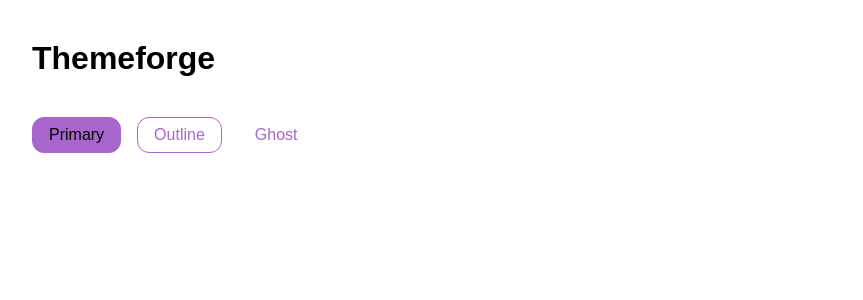
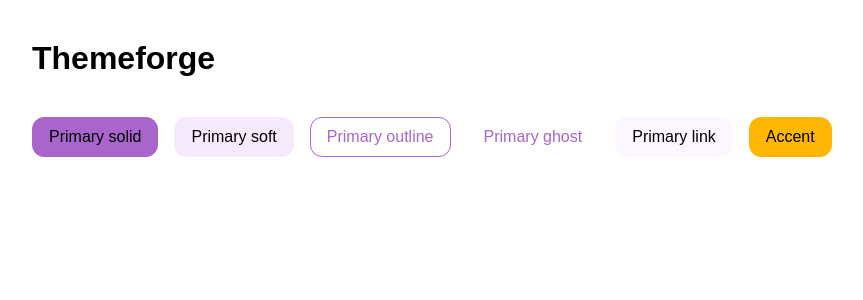
Before and after one commit to Seb-Prod/themeforge, a Next.js app in the folder apps/web/: page / in a window 1280 px wide. Shown: the top 300 px of the page, without its empty margins (8-871 px from the left). Built offline with nearby package versions, Linux system fonts and the light colour scheme.

Commit message:
feat(button): consume generated theme tokens

```diff
--- a/apps/web/src/app/page.tsx
+++ b/apps/web/src/app/page.tsx
@@ -3,7 +3,6 @@ import styles from "./page.module.css";
 import { createTheme, exportThemeCss } from "@themeforge/color-engine";
 
 export default function Home() {
-
   const theme = createTheme({
     colors: { primary: "#a865cc" },
   });
@@ -14,11 +13,17 @@ export default function Home() {
       <h1>Themeforge</h1>
 
       <div className={styles.buttons}>
-        <Button>Primary</Button>
+        <Button>Primary solid</Button>
 
-        <Button variant="outline">Outline</Button>
+        <Button variant="soft">Primary soft</Button>
 
-        <Button variant="ghost">Ghost</Button>
+        <Button variant="outline">Primary outline</Button>
+
+        <Button variant="ghost">Primary ghost</Button>
+
+        <Button variant="link">Primary link</Button>
+
+        <Button color="accent">Accent</Button>
       </div>
     </main>
   );
--- a/apps/web/src/components/ui/Button/Button.module.css
+++ b/apps/web/src/components/ui/Button/Button.module.css
@@ -1,19 +1,18 @@
 .root {
+  padding: 0.5rem 1rem;
+  border-radius: var(--radius-md);
+
   background: var(--variant-background);
   color: var(--variant-text);
   border: 1px solid var(--variant-border);
 
-  padding: 0.5rem 1rem;
-  border-radius: var(--radius-md);
-
   cursor: pointer;
 
   transition:
-    background .2s,
-    color .2s,
-    border-color .2s;
+    background .2s ease,
+    color .2s ease,
+    border-color .2s ease;
 }
-
 
 .root:hover {
   background: var(--variant-hover-background);
@@ -21,13 +20,11 @@
   border-color: var(--variant-hover-border);
 }
 
-
 .root:active {
   background: var(--variant-active-background);
   color: var(--variant-active-text);
   border-color: var(--variant-active-border);
 }
-
 
 .root:focus-visible {
   background: var(--variant-focus-background);
@@ -35,9 +32,27 @@
   border-color: var(--variant-focus-border);
 }
 
-
 .root:disabled {
   background: var(--variant-disabled-background);
   color: var(--variant-disabled-text);
   border-color: var(--variant-disabled-border);
+  cursor: not-allowed;
 }
+
+.root[data-size="sm"] {
+  height: 32px;
+  padding-inline: 12px;
+  font-size: 0.875rem;
+}
+
+.root[data-size="md"] {
+  height: 40px;
+  padding-inline: 16px;
+  font-size: 1rem;
+}
+
+.root[data-size="lg"] {
+  height: 48px;
+  padding-inline: 20px;
+  font-size: 1.125rem;
+}
--- a/apps/web/src/components/ui/Button/Button.tsx
+++ b/apps/web/src/components/ui/Button/Button.tsx
@@ -2,20 +2,39 @@
 
 import type { ReactNode } from "react";
 import styles from "./Button.module.css";
+import { FontSize } from "../../../../../../packages/shared/src/typography/typography-token";
+
+type ButtonSize = "sm" | "md" | "lg";
+type ButtonVariant = "solid" | "soft" | "outline" | "ghost" | "link";
+type ButtonColor = "primary" | "accent";
+type ButtonType = "button" | "submit" | "reset";
 
 type ButtonProps = {
   children: ReactNode;
-  color?: "primary" | "accent";
-  variant?: "solid" | "soft" | "outline" | "ghost" | "link";
+  color?: ButtonColor;
+  variant?: ButtonVariant;
+  size?: ButtonSize;
+  disabled?: boolean;
+  type?: ButtonType;
 };
 
 export function Button({
   children,
   color = "primary",
   variant = "solid",
+  type = "button",
+  disabled,
+  size = "md",
 }: ButtonProps) {
   return (
-    <button className={styles.root} data-color={color} data-variant={variant}>
+    <button
+      type={type}
+      disabled={disabled}
+      className={styles.root}
+      data-color={color}
+      data-variant={variant}
+      data-size={size}
+    >
       {children}
     </button>
   );
```
